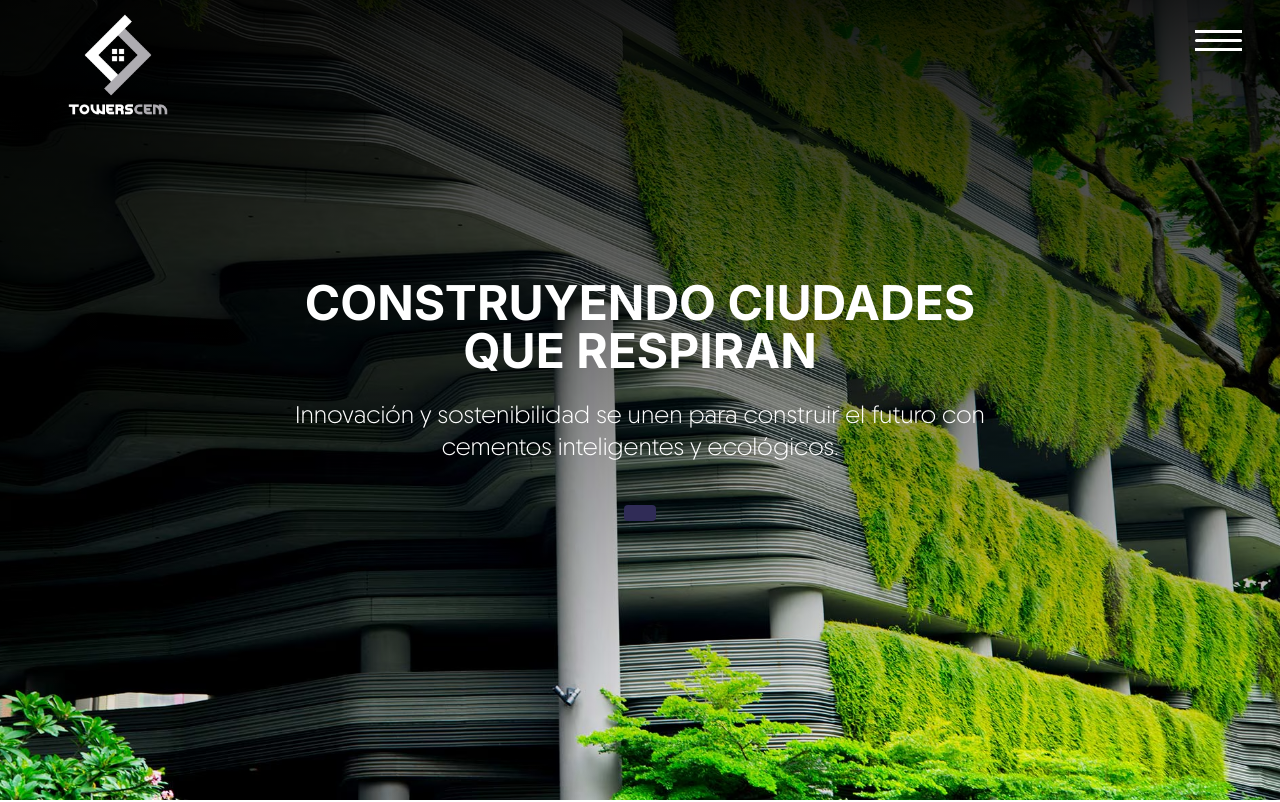
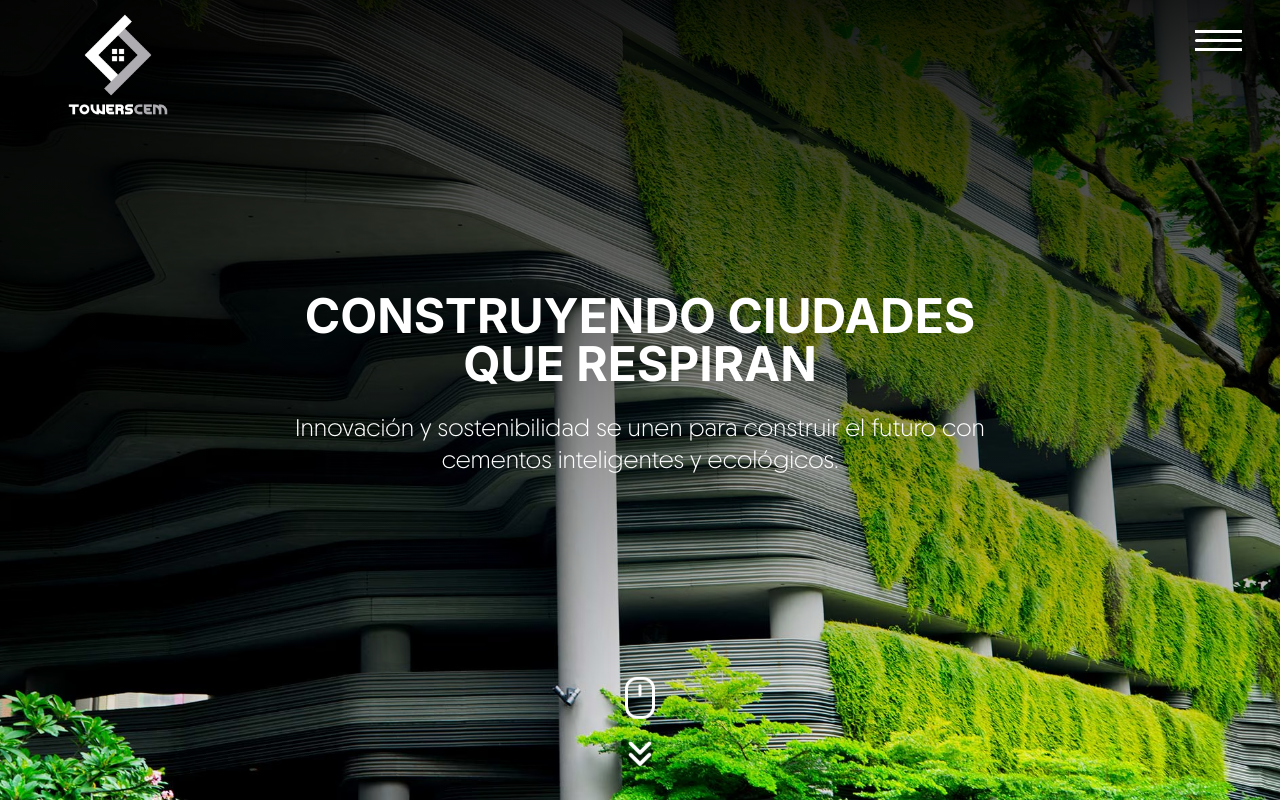
Before and after one commit to ALFONSOVM13/Web-Towers-Cem, a Next.js app: page / in a window 1280 px wide. Shown: the top 802 px of the page. Built offline with nearby package versions, Linux system fonts and the light colour scheme; what tailwindcss-animated would draw is missing.

Commit message:
animacion

```diff
--- a/src/components/hero/HeroSection.jsx
+++ b/src/components/hero/HeroSection.jsx
@@ -1,12 +1,13 @@
 import React from "react";
 import Title from "../ui/Title";
-import CustomButton from "../ui/CustomButton";
-
+import { PiMouseSimple } from "react-icons/pi";
+import { FaAnglesDown } from "react-icons/fa6";
 const HeroSection = () => {
   return (
-    <div className="relative w-full h-screen bg-cover bg-center overflow-hidden"
-      style={{ backgroundImage: "url('/images/hero-background.jpg')" }}>
-
+    <div
+      className="relative w-full h-screen bg-cover bg-center overflow-hidden"
+      style={{ backgroundImage: "url('/images/hero-background.jpg')" }}
+    >
       <div className="absolute inset-0 bg-gradient-to-b from-black to-transparent opacity-90"></div>
 
       <div className="absolute inset-0 flex items-center justify-center text-center">
@@ -21,7 +22,12 @@ const HeroSection = () => {
             Innovación y sostenibilidad se unen para construir el futuro con
             cementos inteligentes y ecológicos.
           </p>
-          <CustomButton text="Descubre más" />
+          <div className="absolute bottom-6 left-1/2 transform -translate-x-1/2">
+            <div className="flex items-center flex-col justify-center animate-bounce animate-infinite animate-ease-in-out">
+              <PiMouseSimple className=" text-white text-5xl" />
+              <FaAnglesDown className="text-white text-3xl mt-4 " />
+            </div>
+          </div>
         </div>
       </div>
     </div>
```
